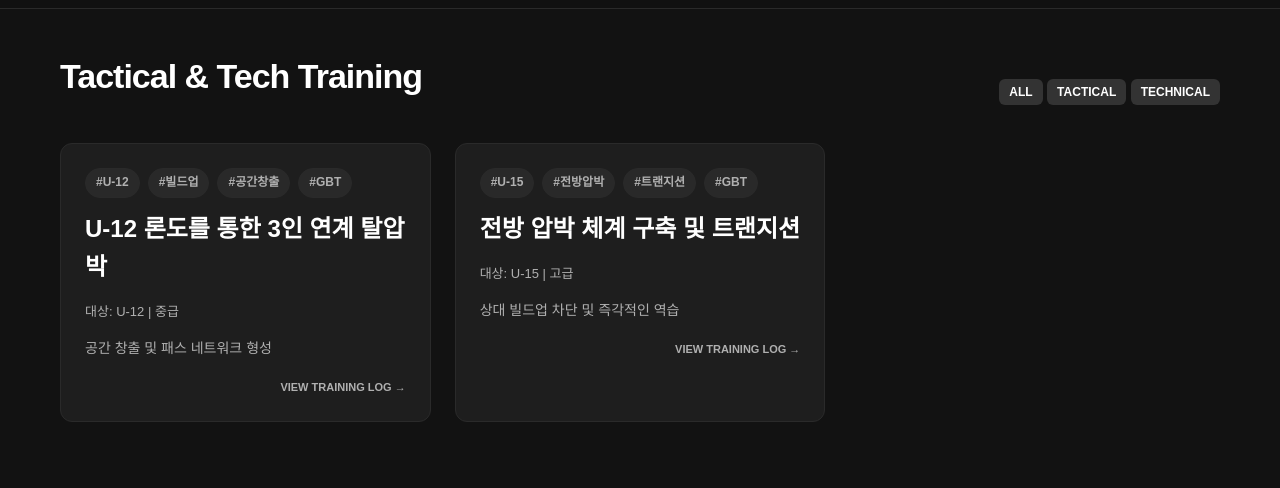
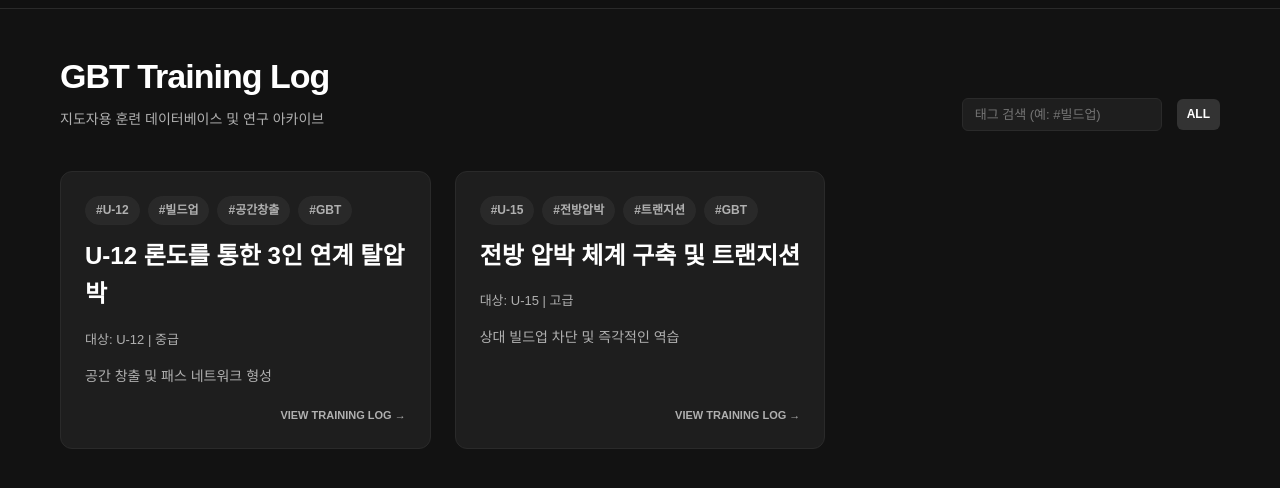
Before and after one commit to smkim663927-beep/kfa-elite-youth, a plain HTML site: page index.html in a window 1280 px wide. Both pictures are taken after a click on the item "TACTICAL & TECH". Shown: the part 72-560 px from the top of the page. Drawn offline with Linux system fonts and the light colour scheme; a web font is replaced by a local one.

Commit message:
feat: align training log link to bottom-right and implement hashtag filtering

```diff
--- a/index.html
+++ b/index.html
@@ -219,11 +219,17 @@
         <!-- SECTION 2: TRAINING LIBRARY -->
         <section id="section-library">
             <div class="section-header">
-                <h2 class="section-title">Tactical & Tech Training</h2>
-                <div class="filter-group">
-                    <span class="tag active">ALL</span>
-                    <span class="tag">TACTICAL</span>
-                    <span class="tag">TECHNICAL</span>
+                <div>
+                    <h2 class="section-title">GBT Training Log</h2>
+                    <p style="color: var(--text-secondary); font-size: 14px; margin-top: 5px;">지도자용 훈련 데이터베이스 및 연구 아카이브</p>
+                </div>
+                <div class="filter-group" style="display: flex; gap: 15px; align-items: center;">
+                    <div style="position: relative;">
+                        <input type="text" id="library-search" placeholder="태그 검색 (예: #빌드업)"
+                               style="background: var(--bg-card); border: 1px solid var(--border-color); color: #fff; padding: 8px 12px; border-radius: 6px; font-size: 13px; width: 200px;"
+                               oninput="filterLibrary()">
+                    </div>
+                    <span class="tag active" onclick="resetLibraryFilter()">ALL</span>
                 </div>
             </div>
 
--- a/main.js
+++ b/main.js
@@ -29,6 +29,7 @@ function showSection(sectionId) {
     if (sectionId === 'library') {
         document.getElementById('library-detail-view').style.display = 'none';
         document.getElementById('library-list-view').style.display = 'grid';
+        resetLibraryFilter();
     }
     if (sectionId === 'physical') {
         document.getElementById('physical-detail-view').style.display = 'none';
@@ -530,23 +531,48 @@ function loadDisqus(identifier, url, title) {
 // 2. TACTICAL & TECH (Library) 로직
 // ==========================================
 
-function renderLibrary() {
+function renderLibrary(filterTag = '') {
     const listGrid = document.getElementById('library-list-view');
     if (!listGrid) return;
 
-    listGrid.innerHTML = library.map((i, index) => `
-        <div class="card" style="cursor: pointer;" onclick="viewLibrary(${index})">
+    const filteredData = filterTag
+        ? library.filter(i => i.tags.some(tag => tag.toLowerCase().includes(filterTag.toLowerCase())))
+        : library;
+
+    if (filteredData.length === 0) {
+        listGrid.innerHTML = `<div class="empty-state" style="grid-column: 1/-1;">'${filterTag}' 태그가 포함된 훈련이 없습니다.</div>`;
+        return;
+    }
+
+    listGrid.innerHTML = filteredData.map((i, index) => `
+        <div class="card" onclick="viewLibrary(${library.indexOf(i)})">
             <div class="tag-list" style="margin-bottom: 12px;">
-                ${i.tags.map(t => `<span class="hashtag-chip">${t}</span>`).join('')}
+                ${i.tags.map(t => `<span class="hashtag-chip" onclick="event.stopPropagation(); setLibraryFilter('${t}')">${t}</span>`).join('')}
             </div>
             <h3 class="card-title">${i.name}</h3>
             <p style="font-size: 13px; color: var(--text-secondary); margin-bottom: 15px;">대상: ${i.age} | ${i.level}</p>
             <p class="info-text" style="color: var(--text-secondary); font-size: 14px; line-height: 1.5;">${i.purpose}</p>
-            <div style="margin-top: 20px; font-size: 11px; font-weight: 800; color: var(--text-secondary); text-align: right;">
+
+            <div class="card-footer-link">
                 VIEW TRAINING LOG →
             </div>
         </div>
     `).join('');
+}
+
+function filterLibrary() {
+    const query = document.getElementById('library-search').value;
+    renderLibrary(query);
+}
+
+function setLibraryFilter(tag) {
+    document.getElementById('library-search').value = tag;
+    renderLibrary(tag);
+}
+
+function resetLibraryFilter() {
+    document.getElementById('library-search').value = '';
+    renderLibrary();
 }
 
 function viewLibrary(index) {
--- a/style.css
+++ b/style.css
@@ -160,6 +160,23 @@ header {
     border-radius: 12px;
     padding: 24px;
     transition: transform 0.3s, border-color 0.3s;
+    display: flex;
+    flex-direction: column;
+}
+
+.card-footer-link {
+    margin-top: auto;
+    padding-top: 20px;
+    font-size: 11px;
+    font-weight: 800;
+    color: var(--text-secondary);
+    text-align: right;
+    cursor: pointer;
+    transition: color 0.2s;
+}
+
+.card-footer-link:hover {
+    color: var(--accent-color);
 }
 
 .card:hover {
```
